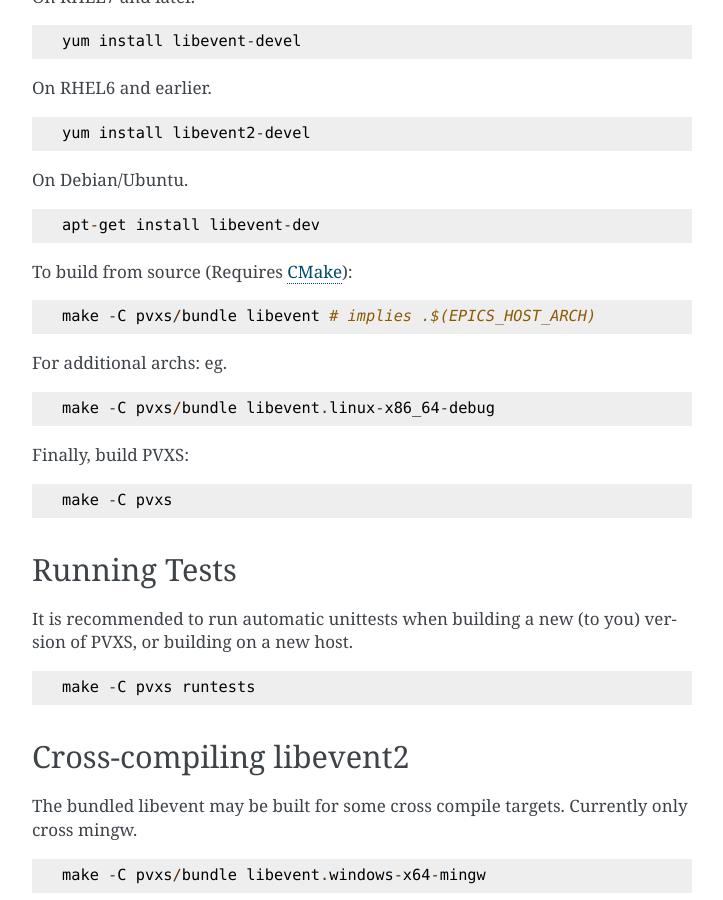
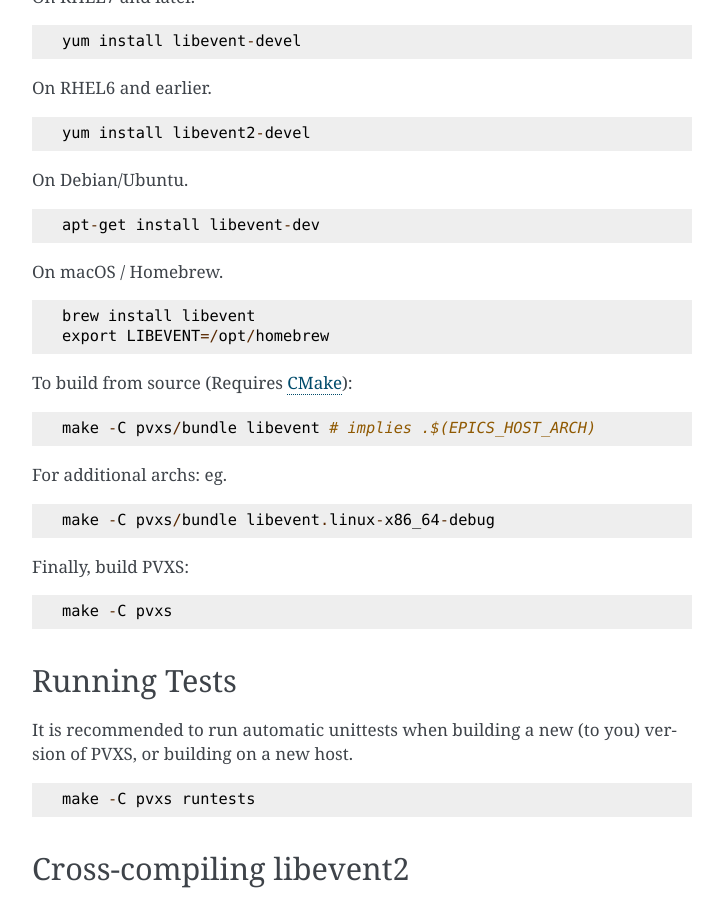
Before and after one commit to epics-base/pvxs, a Sphinx documentation site: the page built from documentation/building.rst, in a window 1280 px wide and 900 px high, scrolled down 494 px. Shown: the whole window, without its empty margins (388-1111 px from the left). Built offline with Sphinx 7.4.7, drawn with Linux system fonts in a browser that asks for light colours; pages that are not in the unit, such as notebooks, are missing from menus.

Commit message:
LIBEVENT hint for homebrew

```diff
--- a/documentation/building.rst
+++ b/documentation/building.rst
@@ -31,6 +31,11 @@
 On Debian/Ubuntu. ::
 
     apt-get install libevent-dev
+
+On macOS / Homebrew. ::
+
+    brew install libevent
+    export LIBEVENT=/opt/homebrew
 
 To build from source (Requires `CMake <https://cmake.org/>`_): ::
 
```
